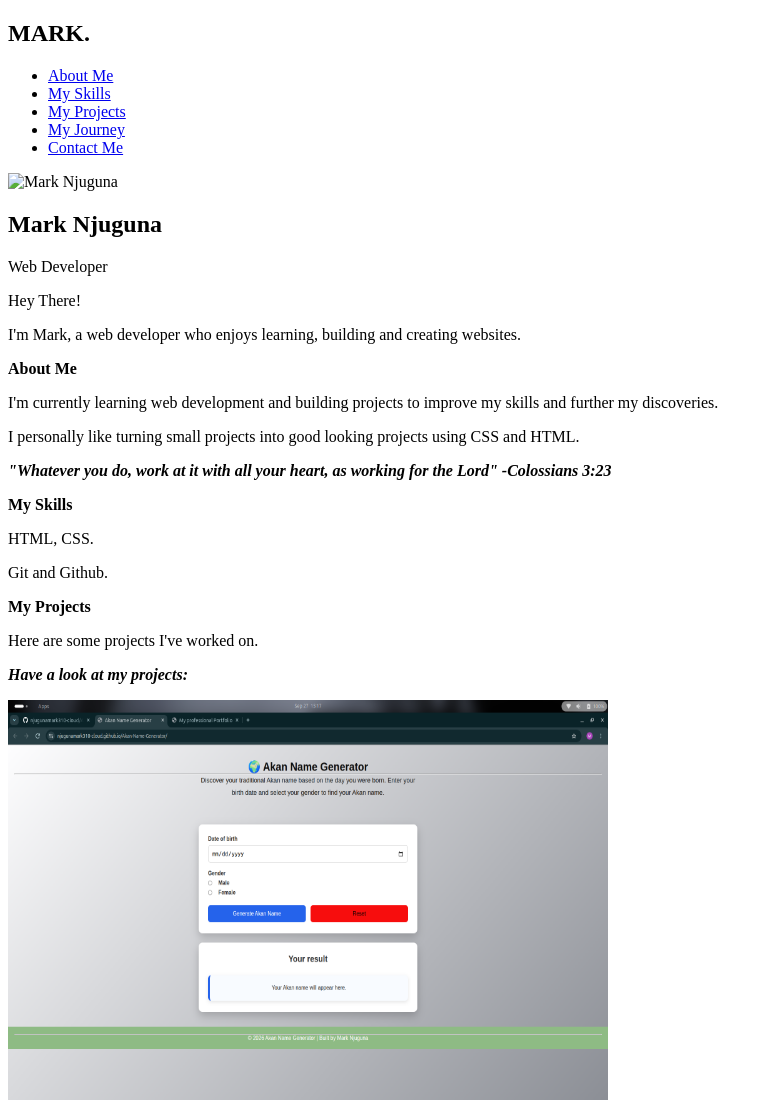
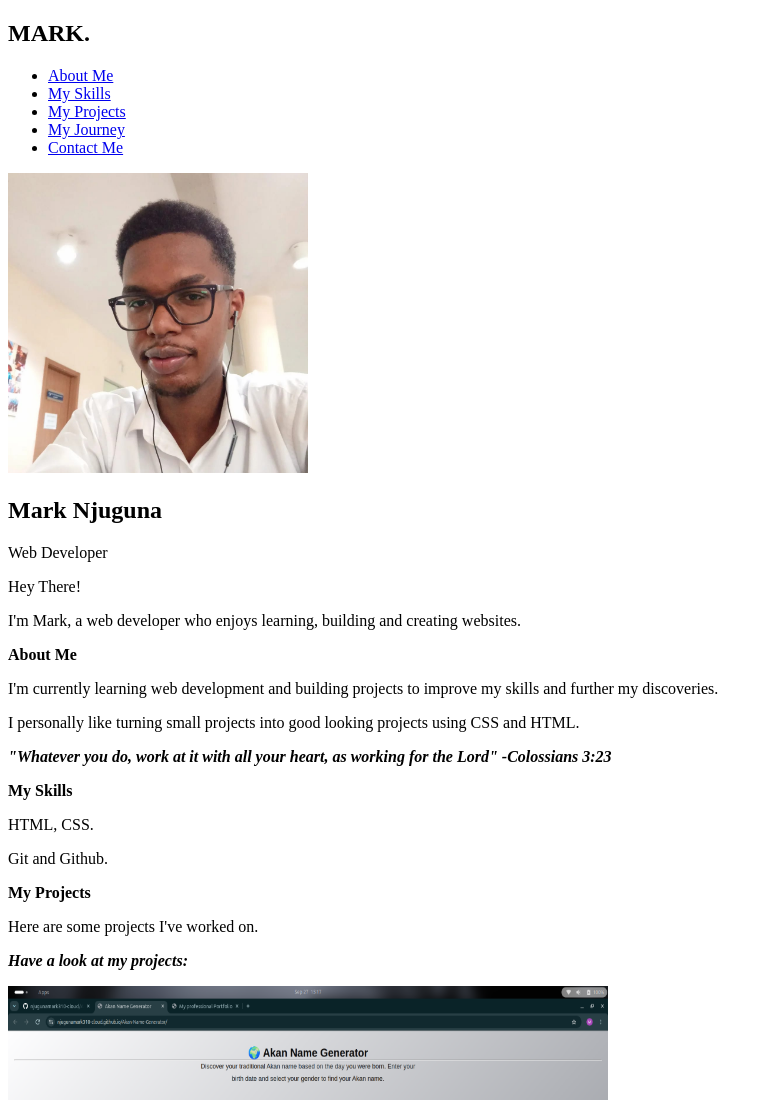
Before and after one commit to njugunamark310-cloud/Professional-portfolio, a plain HTML site: page index.html in a window 1280 px wide. Shown: the top 1100 px of the page, without its empty margins (0-773 px from the left). Drawn offline with Linux system fonts and the light colour scheme.

Commit message:
feat added photo in the profile photo section

```diff
--- a/index.html
+++ b/index.html
@@ -34,7 +34,7 @@
 
         <header class="chat-header">
 
-            <img src="images/profile.jpg" alt="Mark Njuguna">
+            <img src="Images/Mark.jpeg" alt="Mark Njuguna" width="300" height="300">
 
             <div>
                 <h2>Mark Njuguna</h2>
```
Also changed, not shown: Images/Mark.jpeg (added).
